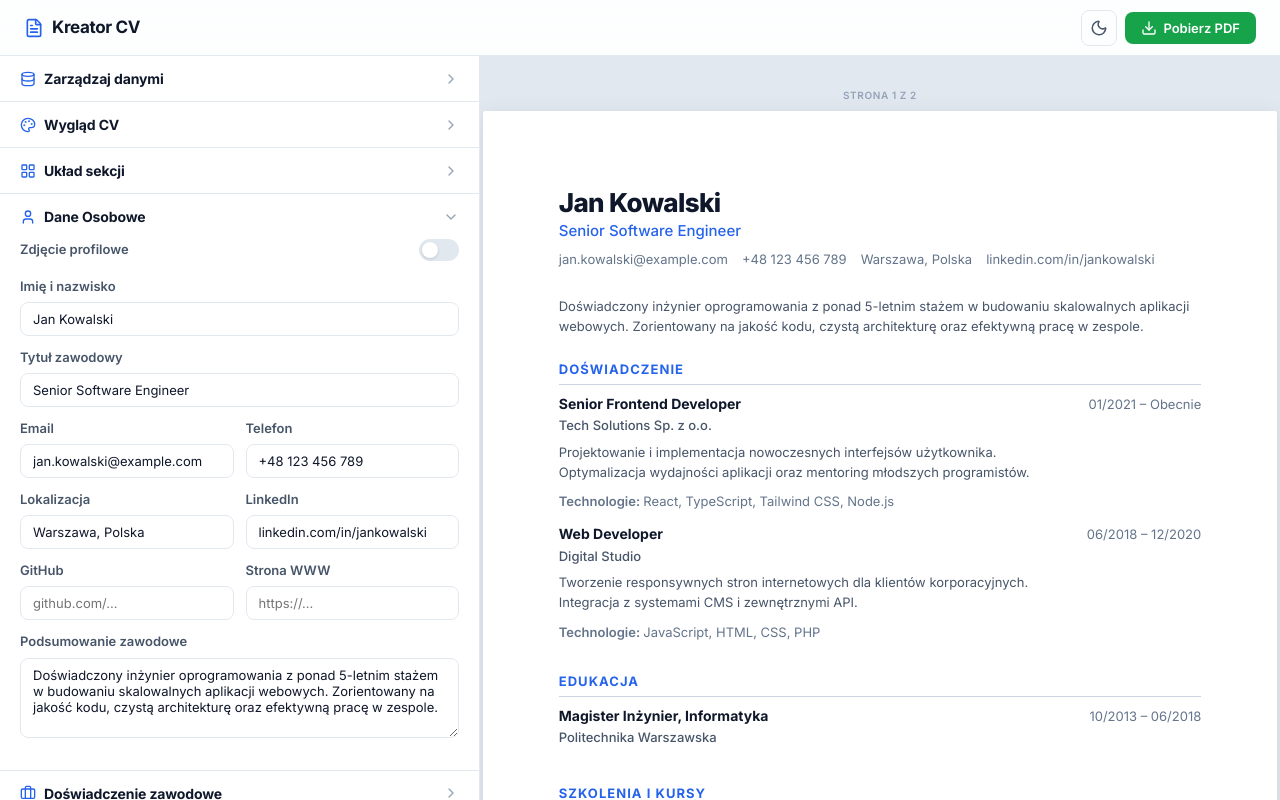
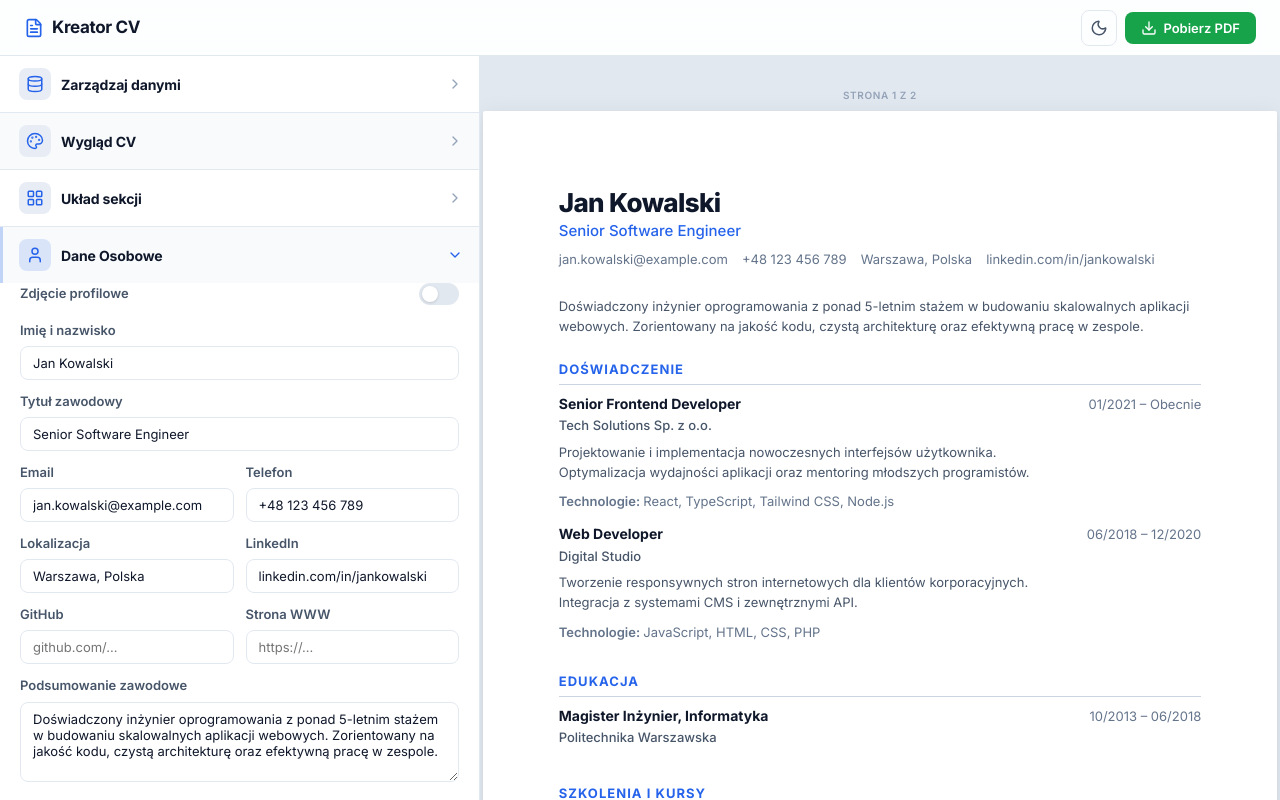
Before and after one commit to Dvini/CV-app, a React (Vite) app: page / in a window 1280 px wide. Built offline with nearby package versions, Linux system fonts and the light colour scheme.

Commit message:
feat: implement CV data management context and localization constants

```diff
--- a/src/components/Editor/shared/Panel.css
+++ b/src/components/Editor/shared/Panel.css
@@ -1,17 +1,46 @@
+/* ===== PANEL — CSS DESIGN TOKENS ===== */
+:root {
+  --panel-zebra-even: #f8fafc;        /* light: co drugi wiersz lekko szary */
+  --panel-icon-bg: #e8edf5;           /* light: tło ikony */
+  --panel-icon-bg-open: #dae4f8;      /* light: tło ikony gdy otwarty */
+  --panel-header-open-bg: #f0f6ff;    /* light: tło otwartego nagłówka */
+  --panel-header-open-border: #bfd4f7; /* light: lewa krawędź otwartego panelu */
+}
+
+[data-theme='dark'] {
+  --panel-zebra-even: #1f2f45;        /* dark: co drugi wiersz ciemniejszy */
+  --panel-icon-bg: #253347;           /* dark: tło ikony */
+  --panel-icon-bg-open: #1a4070;      /* dark: tło ikony gdy otwarty */
+  --panel-header-open-bg: #1a2f4a;    /* dark: tło otwartego nagłówka */
+  --panel-header-open-border: #3a6fbd; /* dark: lewa krawędź otwartego panelu */
+}
+
+/* ===== PANEL WRAPPER ===== */
 .panel {
   border-bottom: 1px solid var(--border);
 }
 
+/* Zebra — co drugi panel ma inne tło nagłówka */
+.editor-sidebar-scroll .panel:nth-child(even) .panel-header {
+  background: var(--panel-zebra-even);
+}
+
+.editor-sidebar-scroll .panel:nth-child(even) .panel-header:hover {
+  background: var(--surface-hover);
+}
+
+/* ===== PANEL HEADER ===== */
 .panel-header {
   width: 100%;
   display: flex;
   align-items: center;
   justify-content: space-between;
-  padding: 0.875rem 1.25rem;
+  padding: 0.75rem 1rem;
   background: transparent;
   border: none;
+  border-left: 3px solid transparent;
   cursor: pointer;
-  transition: background 0.15s;
+  transition: background 0.15s, border-left-color 0.2s;
   font-family: inherit;
   text-align: left;
 }
@@ -20,10 +49,42 @@
   background: var(--surface-hover);
 }
 
+/* Aktywny (otwarty) nagłówek */
+.panel--open > .panel-header {
+  background: var(--panel-header-open-bg);
+  border-left-color: var(--panel-header-open-border);
+}
+
+.panel--open > .panel-header:hover {
+  background: var(--panel-header-open-bg);
+}
+
+/* ===== PANEL HEADER LEFT ===== */
 .panel-header-left {
   display: flex;
   align-items: center;
-  gap: 0.5rem;
+  gap: 0.625rem;
+}
+
+/* ===== ICON CONTAINER ===== */
+.panel-icon-container {
+  display: flex;
+  align-items: center;
+  justify-content: center;
+  width: 32px;
+  height: 32px;
+  border-radius: 8px;
+  background: var(--panel-icon-bg);
+  flex-shrink: 0;
+  transition: background 0.2s, transform 0.15s;
+}
+
+.panel--open .panel-icon-container {
+  background: var(--panel-icon-bg-open);
+}
+
+.panel-header:hover .panel-icon-container {
+  transform: scale(1.05);
 }
 
 .panel-icon {
@@ -31,6 +92,7 @@
   flex-shrink: 0;
 }
 
+/* ===== PANEL TITLE ===== */
 .panel-title {
   font-weight: 700;
   font-size: 0.875rem;
@@ -38,17 +100,19 @@
   letter-spacing: -0.01em;
 }
 
+/* ===== PANEL CHEVRON ===== */
 .panel-chevron {
   color: var(--text-muted);
-  transition: transform 0.25s cubic-bezier(0.4, 0, 0.2, 1);
+  transition: color 0.2s;
   display: flex;
   align-items: center;
 }
 
-.panel-chevron--open {
-  transform: rotate(0deg);
+.panel--open .panel-chevron {
+  color: var(--accent);
 }
 
+/* ===== PANEL BODY ===== */
 .panel-body {
   display: grid;
   grid-template-rows: 0fr;
--- a/src/components/Editor/shared/Panel.tsx
+++ b/src/components/Editor/shared/Panel.tsx
@@ -27,7 +27,11 @@ export function Panel({ title, icon: Icon, defaultOpen = false, isOpen: isOpenPr
         aria-expanded={isOpen}
       >
         <div className="panel-header-left">
-          {Icon && <Icon size={16} className="panel-icon" />}
+          {Icon && (
+            <div className="panel-icon-container">
+              <Icon size={18} className="panel-icon" />
+            </div>
+          )}
           <span className="panel-title">{title}</span>
         </div>
         <div className={`panel-chevron ${isOpen ? 'panel-chevron--open' : ''}`}>
--- a/src/constants/translations.ts
+++ b/src/constants/translations.ts
@@ -52,11 +52,11 @@ export const sectionNamesPl = {
 };
 
 export const languageLevels = [
-  "A1 – Początkujący",
-  "A2 – Niższy średnio zaawansowany",
-  "B1 – Średnio zaawansowany",
-  "B2 – Wyższy średnio zaawansowany",
-  "C1 – Zaawansowany",
-  "C2 – Biegły",
+  "A1",
+  "A2",
+  "B1",
+  "B2",
+  "C1",
+  "C2",
   "Natywny",
 ];
--- a/src/context/CVDataContext.tsx
+++ b/src/context/CVDataContext.tsx
@@ -155,7 +155,7 @@ export function CVDataProvider({ children, template }: CVDataProviderProps) {
     (arrayName: ArrayFieldName, id: string) => {
       setData((prev) => ({
         ...prev,
-        [arrayName]: (prev[arrayName] as Array<{ id: string }>).filter((item) => item.id !== id),
+        [arrayName]: ((prev[arrayName] as Array<{ id: string }>) || []).filter((item) => item.id !== id),
       }));
     },
     [setData],
```
